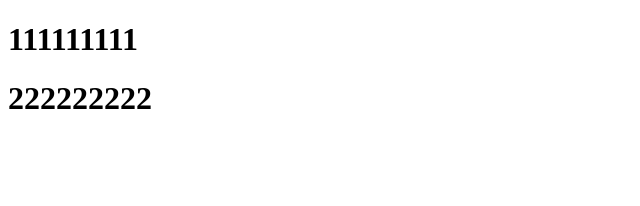
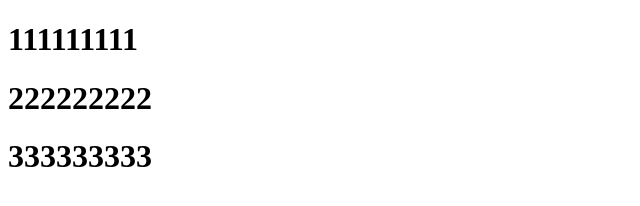
Before and after one commit to wlz0127/wlz, a plain HTML site: page index.html in a window 1280 px wide. Shown: the whole page, without its empty margins (0-640 px from the left). Drawn offline with Linux system fonts and the light colour scheme.

Commit message:
第3次修改

```diff
--- a/index.html
+++ b/index.html
@@ -9,5 +9,6 @@
 <body>
    <h1>111111111</h1>
    <h1>222222222</h1>
+   <h1>333333333</h1>
 </body>
 </html>
```
